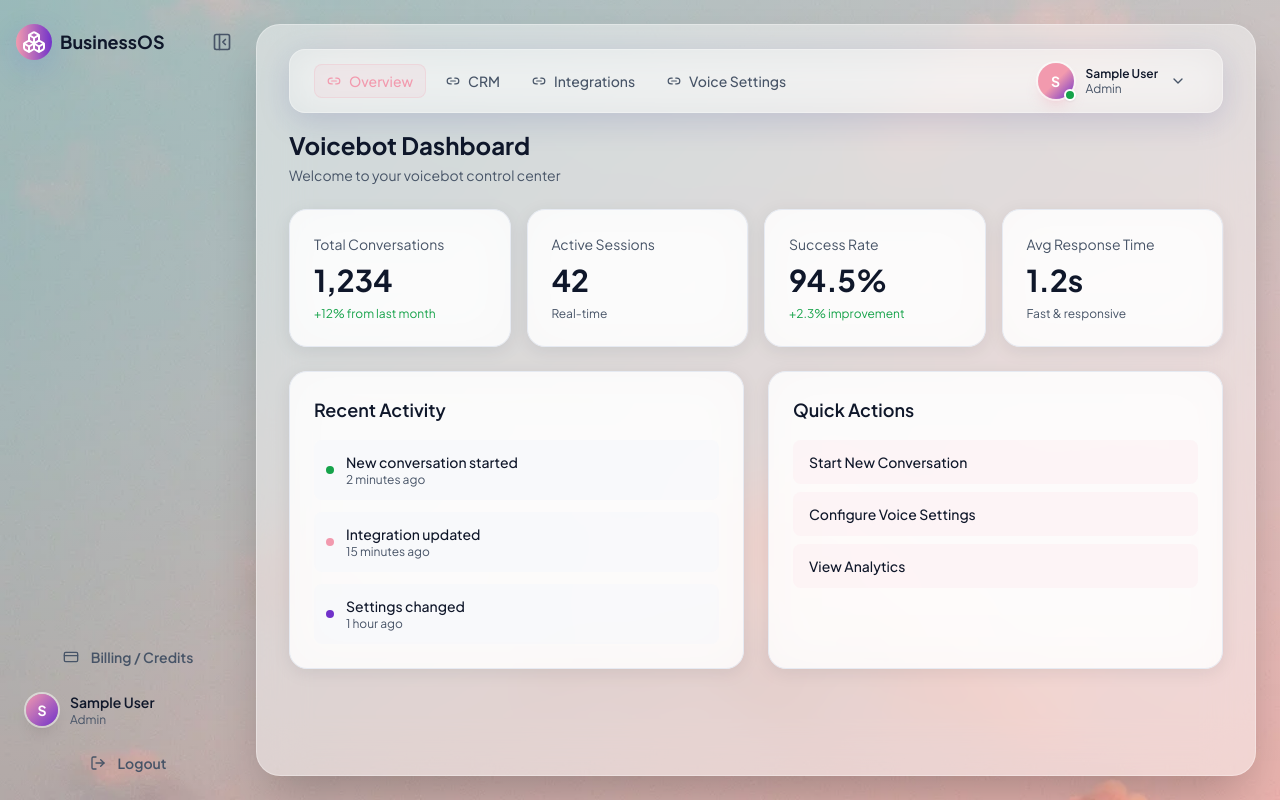
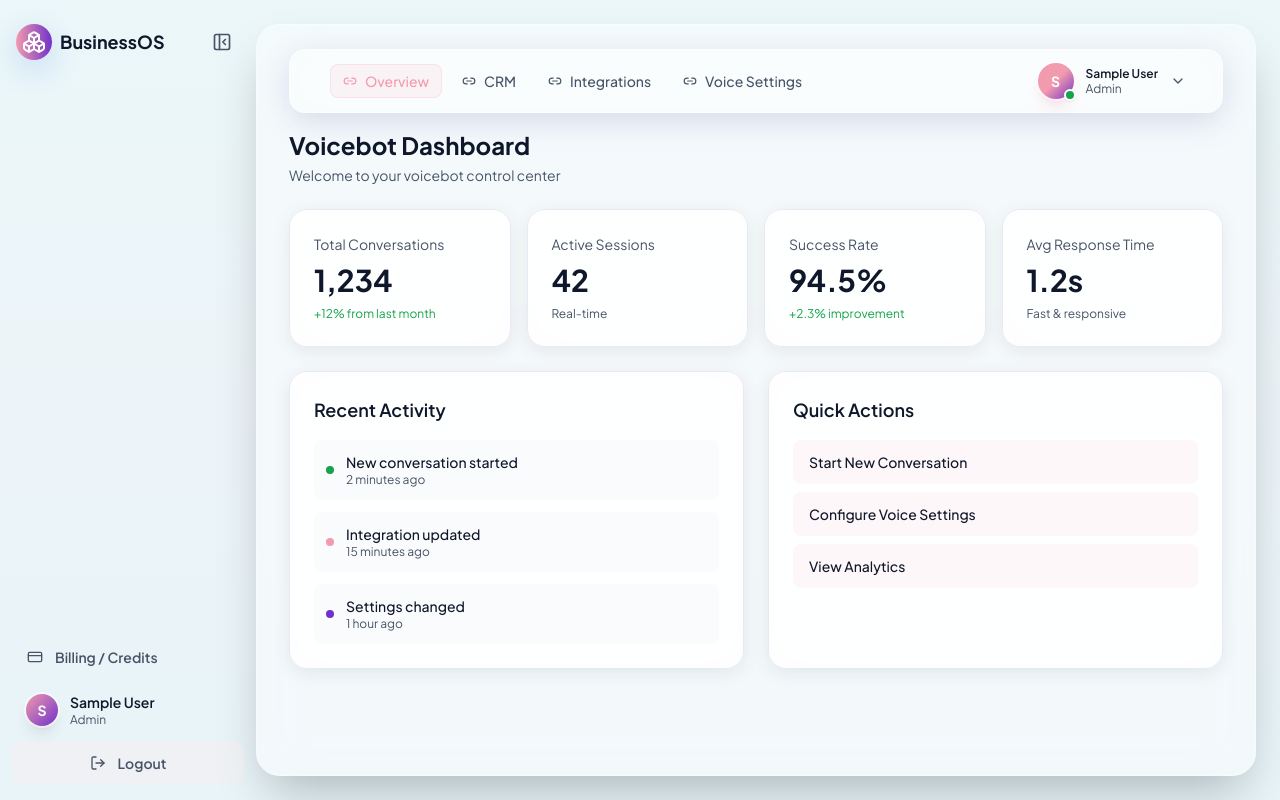
Before and after one commit to singhsharad529/business-os, a React (Vite) app: page /app/voicebot/dashboard in a window 1280 px wide. Built offline with nearby package versions, Linux system fonts and the light colour scheme; sample sign-in values are in the browser's storage.

Commit message:
fixed app section navbar issue and other minor updates

```diff
--- a/src/components/Navbar.tsx
+++ b/src/components/Navbar.tsx
@@ -1,6 +1,6 @@
-import { LogOut, User, Settings, ChevronDown, Link2 } from 'lucide-react';
+import { LogOut, User, Settings, ChevronDown, Link2, ChevronLeft, ChevronRight } from 'lucide-react';
 import { useAuth } from '../contexts/AuthContext';
-import { useState } from 'react';
+import { useRef, useState } from 'react';
 import { NavLink, useLocation } from 'react-router-dom';
 import { navigationConfig, NavigationChild } from '../config/navigationConfig';
 
@@ -8,10 +8,14 @@ interface NavbarProps {
   selectedMenuId: string | null;
 }
 
+const SCROLL_AMOUNT = 200;
+const NAV_ITEMS_LIMIT = 5;
+
 export function Navbar({ selectedMenuId }: NavbarProps) {
   const { user, logout } = useAuth();
   const location = useLocation();
   const [showDropdown, setShowDropdown] = useState(false);
+  const scrollRef = useRef<HTMLDivElement | null>(null);
 
   // Get children menu items for selected parent
   const getChildrenMenuItems = (): NavigationChild[] => {
@@ -29,6 +33,9 @@ export function Navbar({ selectedMenuId }: NavbarProps) {
   };
 
   const childrenItems = getChildrenMenuItems();
+
+  console.log("childrenItems:", childrenItems);
+  console.log("childrenItems.length:", childrenItems?.length);
 
   const renderChildItem = (child: NavigationChild): JSX.Element[] => {
     const items: JSX.Element[] = [];
@@ -80,16 +87,71 @@ export function Navbar({ selectedMenuId }: NavbarProps) {
     return items;
   };
 
+
+  const renderedItemsCount = childrenItems.reduce((count, child) => {
+    const rendered = renderChildItem(child);
+    return count + rendered.length;
+  }, 0);
+
+  const showNavButtons = renderedItemsCount > NAV_ITEMS_LIMIT;
+
+  const scrollLeft = () => {
+    scrollRef.current?.scrollBy({
+      left: -SCROLL_AMOUNT,
+      behavior: "smooth",
+    });
+  };
+
+  const scrollRight = () => {
+    scrollRef.current?.scrollBy({
+      left: SCROLL_AMOUNT,
+      behavior: "smooth",
+    });
+  };
+
   return (
     <div className="w-full">
       <nav className="glass-morphism h-16 flex items-center px-6 rounded-2xl shadow-lg border border-white/20 backdrop-blur-2xl">
         <div className="flex justify-between w-full items-center gap-4">
           {/* Left Section: Children Menu Items */}
-          {childrenItems.length > 0 && (
-            <div className="flex items-center gap-2 flex-1 overflow-x-auto scrollbar-hide">
-              {childrenItems.flatMap((child) => renderChildItem(child))}
-            </div>
-          )}
+          <div>
+            {
+              showNavButtons && (
+                <button
+                  onClick={scrollLeft}
+                  className="flex items-center justify-center h-8 w-8 rounded-md border border-slate-200 bg-white hover:bg-slate-50 transition"
+                  aria-label="Scroll left"
+                >
+                  <ChevronLeft size={18} />
+                </button>
+              )
+            }
+          </div>
+
+          {/* Scrollable Menu */}
+          <div
+            ref={scrollRef}
+            className="flex items-center gap-2 flex-1 overflow-x-auto w-80 scrollbar-hide"
+          >
+            {childrenItems.flatMap((child) => renderChildItem(child))}
+          </div>
+
+          <div>
+            {
+              showNavButtons && (
+                <button
+                  onClick={scrollRight}
+                  className="flex items-center justify-center h-8 w-8 rounded-md border border-slate-200 bg-white hover:bg-slate-50 transition"
+                  aria-label="Scroll right"
+                >
+                  <ChevronRight size={18} />
+                </button>
+
+              )
+            }
+          </div>
+
+
 
           {/* Right Section: User Profile */}
           <div className="relative">
@@ -119,9 +181,9 @@ export function Navbar({ selectedMenuId }: NavbarProps) {
                   className="fixed inset-0 z-10"
                   onClick={() => setShowDropdown(false)}
                 />
-                <div className="absolute right-0 mt-2 w-64 glass-morphism rounded-2xl shadow-2xl border border-white/20 py-2 z-20 animate-in fade-in slide-in-from-top-2 duration-500">
+                <div className="absolute right-0 mt-2 w-64 bg-white rounded-2xl shadow-2xl border border-white/20 py-2 z-20 animate-in fade-in slide-in-from-top-2 duration-500">
                   {/* User Info Header */}
-                  <div className="px-4 py-3 bg-gradient-to-br from-primary-soft/20 to-accent-soft/20">
+                  <div className="px-4 py-3">
                     <div className="flex items-center gap-3">
                       <div className="w-12 h-12 bg-gradient-to-br from-primary to-accent rounded-xl flex items-center justify-center text-white font-bold shadow-lg">
                         {user?.avatar || user?.name?.charAt(0).toUpperCase()}
--- a/src/components/SideSheet.tsx
+++ b/src/components/SideSheet.tsx
@@ -32,7 +32,7 @@ export function SideSheet({ isOpen, onClose, title, children, size = 'md' }: Sid
   return (
     <>
       <div
-        className="fixed top-0 left-0 right-0 bottom-0 inset-0 bg-black/30 backdrop-blur-sm z-50 transition-opacity"
+        className="fixed top-0 left-0 right-0 bottom-0 inset-0 rounded-3xl bg-black/30 backdrop-blur-sm z-50 transition-opacity"
         onClick={onClose}
       />
       <div
--- a/src/components/Sidebar.tsx
+++ b/src/components/Sidebar.tsx
@@ -3,18 +3,21 @@ import { LogOut, CreditCard, PanelLeftClose, PanelLeftOpen } from "lucide-react"
 import { Logo } from "./Logo";
 import { useAuth } from "../contexts/AuthContext";
 import { navigationConfig, iconMap, filterNavigationByRole, NavigationItem } from "../config/navigationConfig";
-import { useSidebar } from "../hooks/useSidebar";
+
+import { Dispatch, SetStateAction } from "react";
 
 interface SidebarProps {
   selectedMenuId: string | null;
   onMenuSelect: (menuId: string) => void;
   onCollapseChange?: (collapsed: boolean) => void;
+  isCollapsed: boolean,
+  setIsCollapsed: Dispatch<SetStateAction<boolean>>
 }
 
-export function Sidebar({ selectedMenuId, onMenuSelect, onCollapseChange }: SidebarProps) {
+export function Sidebar({ selectedMenuId, onMenuSelect, onCollapseChange, isCollapsed, setIsCollapsed }: SidebarProps) {
   const { user, logout } = useAuth();
   const navigate = useNavigate();
-  const { isCollapsed, setIsCollapsed } = useSidebar();
+
 
   const handleToggle = () => {
     const newState = !isCollapsed;
@@ -113,7 +116,7 @@ export function Sidebar({ selectedMenuId, onMenuSelect, onCollapseChange }: Side
         <NavLink
           to="/app/billing"
           className={({ isActive }) =>
-            `group flex items-center justify-center rounded-lg text-sm font-semibold transition-all duration-200 border border-transparent
+            `group flex items-center rounded-lg text-sm font-semibold transition-all duration-200 border border-transparent
             ${isCollapsed
               ? 'px-2 py-2.5'
               : 'gap-3 px-3.5 py-2.5'
@@ -145,7 +148,7 @@ export function Sidebar({ selectedMenuId, onMenuSelect, onCollapseChange }: Side
 
         <button
           onClick={logout}
-          className={`w-full group flex items-center justify-center rounded-lg text-sm font-semibold transition-all duration-200 border border-transparent text-text-muted hover:text-danger hover:bg-danger-soft/30 hover:border-danger/30
+          className={`w-full group flex items-center justify-center rounded-lg text-sm font-semibold transition-all duration-200 border border-transparent text-text-muted text-danger bg-danger-soft/30 hover:bg-danger-soft/50 border-danger/30
           ${isCollapsed
               ? 'px-2 py-2.5'
               : 'gap-3 px-3.5 py-2.5'
--- a/src/config/navigationConfig.tsx
+++ b/src/config/navigationConfig.tsx
@@ -135,7 +135,7 @@ export const navigationConfig: NavigationConfig = {
         id: "apps",
         label: "Apps",
         icon: "grid",
-        route: "/app/company/dashboard",
+        route: "/app/company/apps",
         roles: ["company_admin", "standard_user"],
         children: [
           {
--- a/src/config/routerConfig.tsx
+++ b/src/config/routerConfig.tsx
@@ -89,6 +89,8 @@ export const router = createBrowserRouter([
                 element: <CompanyRoute />,
                 children: [
                     { path: "company/dashboard", element: <CompanyDashboard /> },
+                    { path: "company/apps", element: <CompanyDashboard /> },
+
                     // Keep old route for backward compatibility, but also add new route
                     { path: "company/entities/:entityType", element: <EntityPage /> },
                 ],
--- a/src/layout/ProtectedLayout.tsx
+++ b/src/layout/ProtectedLayout.tsx
@@ -6,13 +6,24 @@ import { AIAssistant } from "../components/AIAssistant";
 import { useAuth } from "../contexts/AuthContext";
 import { useState, useEffect } from "react";
 import { navigationConfig } from "../config/navigationConfig";
-import { useSidebar } from "../hooks/useSidebar";
+
 
 export const ProtectedLayout = () => {
     const { user, isLoading } = useAuth();
     const [selectedMenuId, setSelectedMenuId] = useState<string | null>(null);
     const location = useLocation();
-    const { isCollapsed } = useSidebar();
+    const [isCollapsed, setIsCollapsed] = useState<boolean>(() => {
+        const saved = localStorage.getItem('sidebarCollapsed');
+        return saved ? JSON.parse(saved) : false;
+    });
+
+    useEffect(() => {
+        localStorage.setItem('sidebarCollapsed', JSON.stringify(isCollapsed));
+    }, [isCollapsed]);
+
+
+    console.log("iscollapsed", isCollapsed);
+
 
     // Determine selected menu from current route
     useEffect(() => {
@@ -88,7 +99,7 @@ export const ProtectedLayout = () => {
             <div
                 className="fixed inset-0 bg-cover bg-center bg-no-repeat"
                 style={{
-                    backgroundImage: `url('/images/bg.webp')`,
+                    // backgroundImage: `url('/images/bg.webp')`,
                     backgroundColor: '#E8F4F8', // Fallback: light teal-blue
                 }}
             >
@@ -102,6 +113,7 @@ export const ProtectedLayout = () => {
                 <Sidebar
                     selectedMenuId={selectedMenuId}
                     onMenuSelect={setSelectedMenuId}
+                    isCollapsed={isCollapsed} setIsCollapsed={setIsCollapsed}
                 />
 
                 {/* Main Content Area - Properly spaced from sidebar (dynamic based on collapsed state) */}
```
Also changed, not shown: 1 other file (tests, documents, lock files or other folders).
